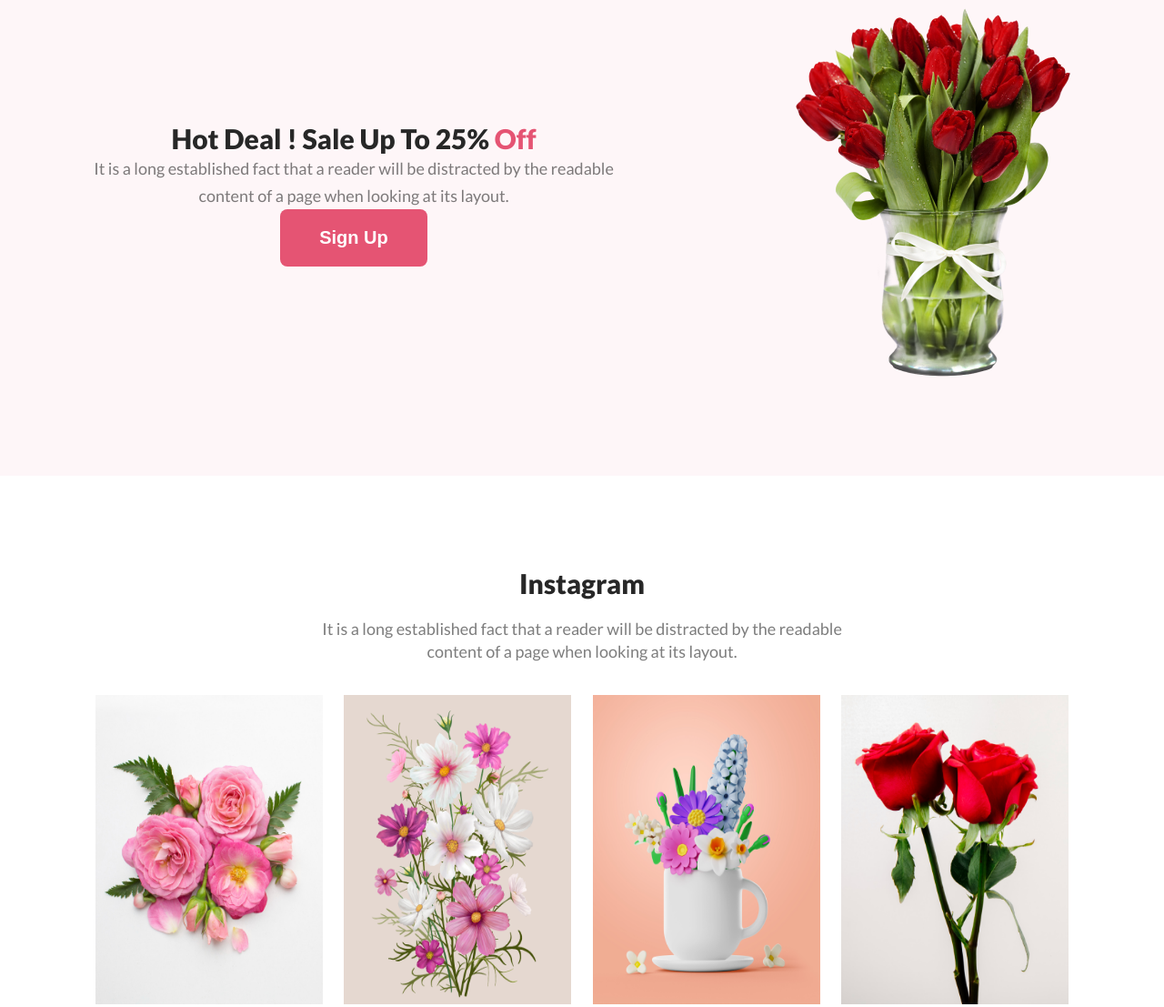
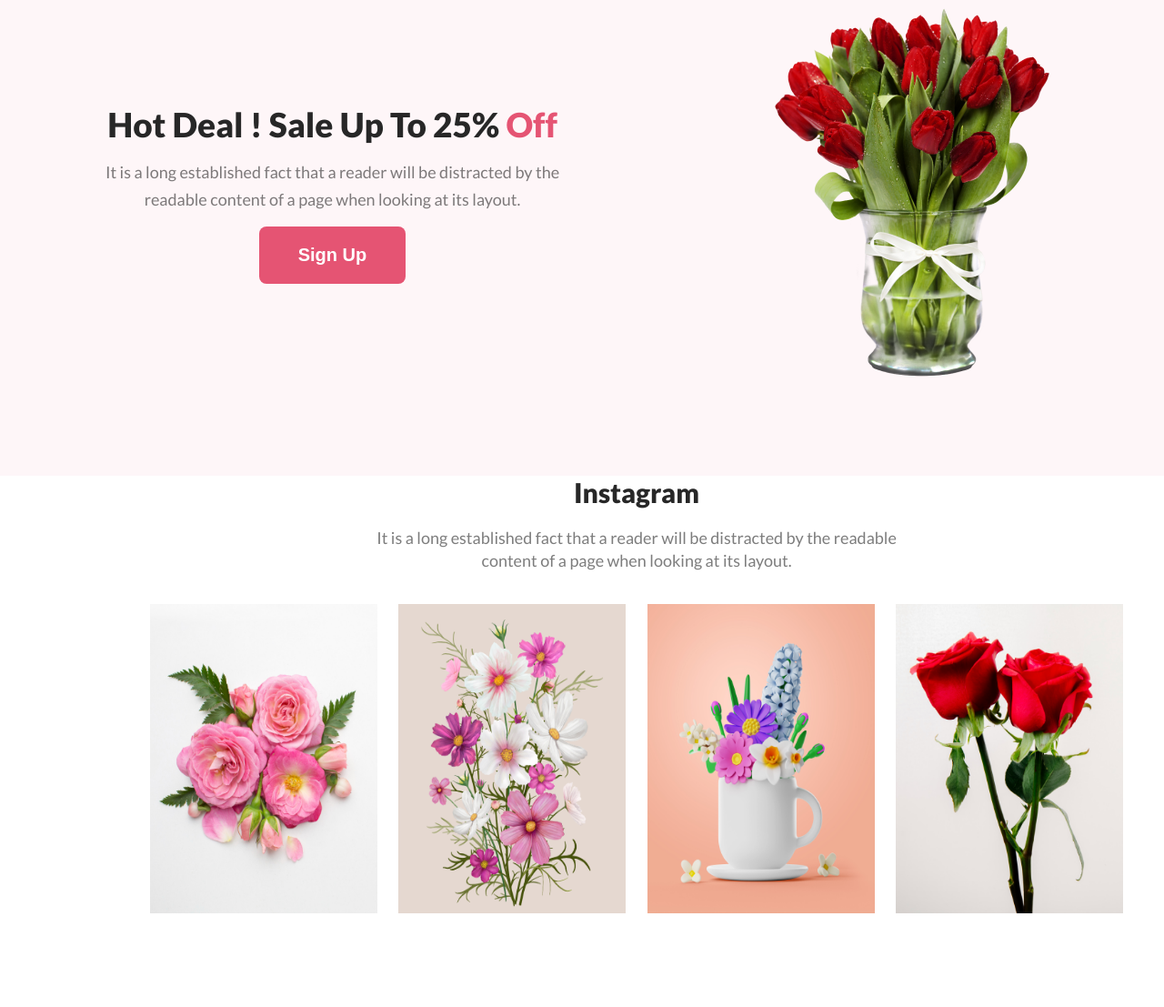
Before and after one commit to jhnalam1/flower-shop, a plain HTML site: page index.html in a window 1280 px wide. Shown: the part 727-1834 px from the top of the page at 91% size. After the commit the page ends 1744 px from the top, so only its background shows below. Drawn offline with Linux system fonts and the light colour scheme.

Commit message:
fixed some issue

```diff
--- a/styles/styles.css
+++ b/styles/styles.css
@@ -64,8 +64,9 @@ body {
 
 .offer-part h2 {
     color: #272727;
-    font-size: 30px;
+    font-size: 37px;
     font-weight: 800;
+    margin-bottom: 15px;
 }
 
 .offer-part h2 span {
@@ -78,7 +79,8 @@ body {
     font-size: 18px;
     font-weight: 400;
     line-height: 30px;
-    width: 594px;
+    margin-bottom: 15px;
+    width: 500px;
 }
 
 .offer-img img {
@@ -110,7 +112,8 @@ body {
 }
 
 .galary {
-    padding: 100px 0;
+    /* padding: 100px 0; */
+    margin-left: 120px;
 }
 
 .galary-images {
```
